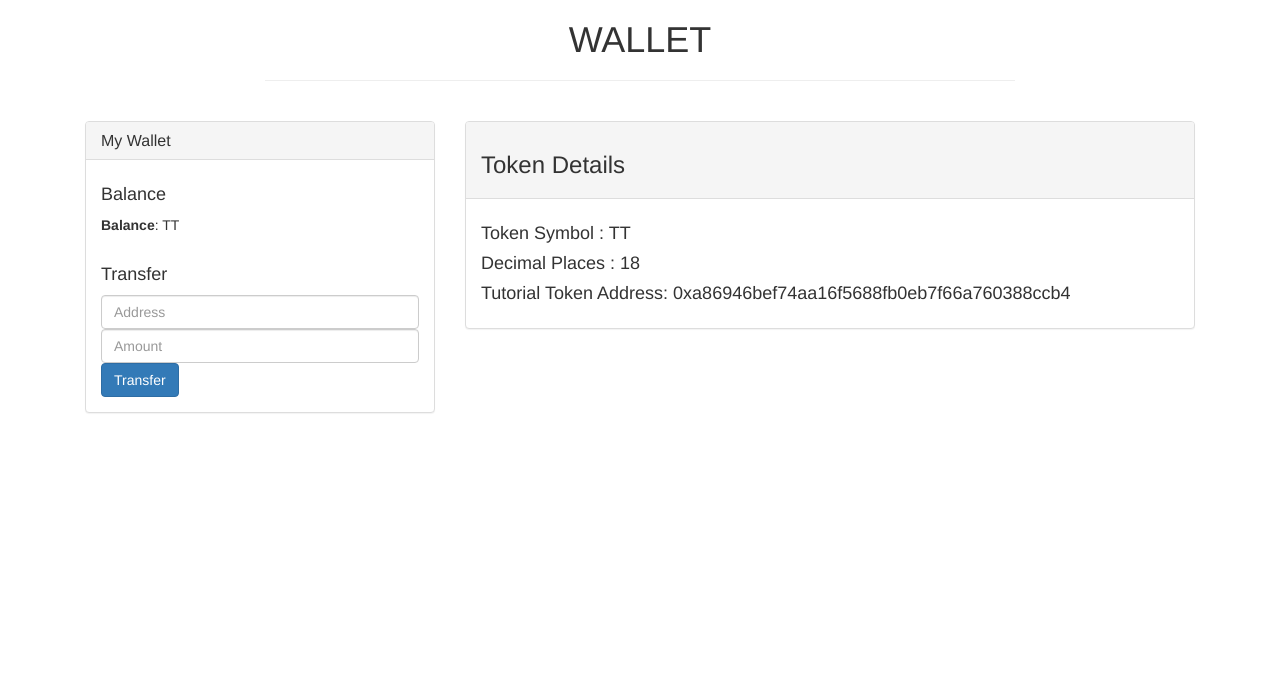
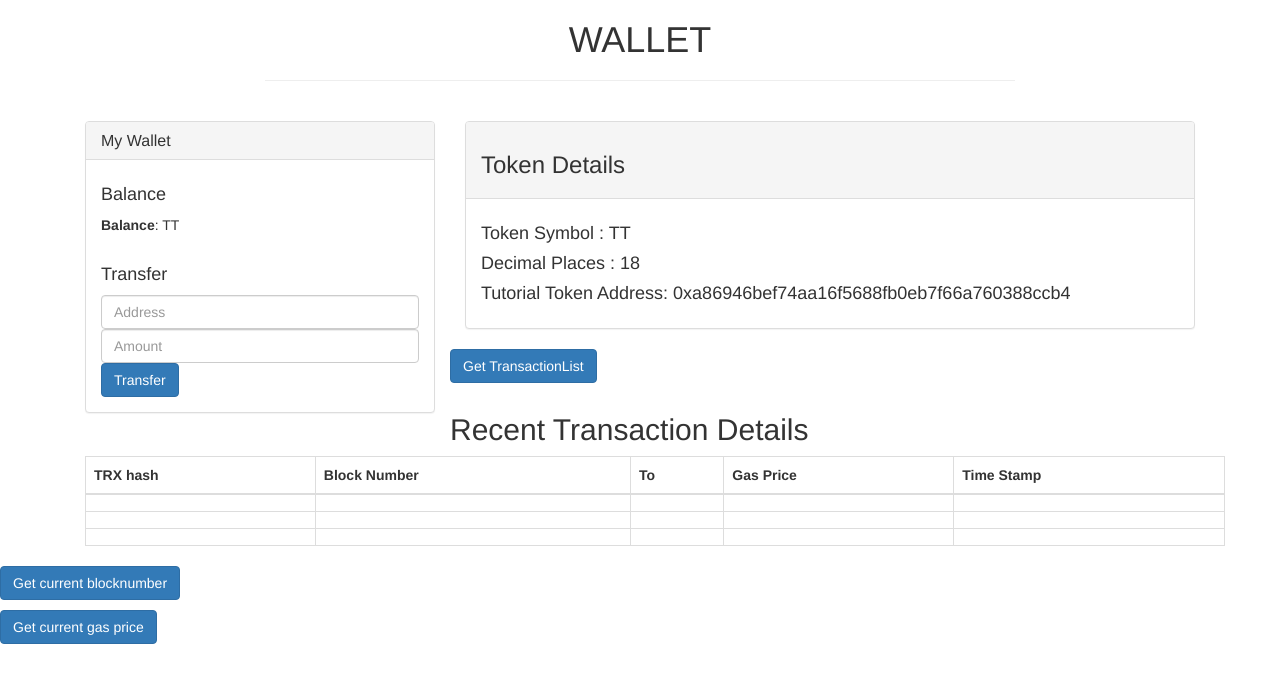
Before and after one commit to sumitpatel93/erc20_wallet, a website: page src/index.html in a window 1280 px wide. Drawn offline with nearby package versions, Linux system fonts and the light colour scheme; no server answers; files whose address does not match are found by name.

Commit message:
recent trx details

```diff
--- a/src/index.html
+++ b/src/index.html
@@ -10,8 +10,7 @@
     <!-- Bootstrap -->
     <link href="css/bootstrap.min.css" rel="stylesheet">
 
-    <!-- HTML5 shim and Respond.js for IE8 support of HTML5 elements and media queries -->
-    <!-- WARNING: Respond.js doesn't work if you view the page via file:// -->
+
     <!--[if lt IE 9]>
       <script src="https://oss.maxcdn.com/html5shiv/3.7.3/html5shiv.min.js"></script>
       <script src="https://oss.maxcdn.com/respond/1.4.2/respond.min.js"></script>
@@ -59,10 +58,124 @@
             </div>
           </div>
       </div>
+<div id="TransactionDetails">
+<button type="button" class="btn btn-primary" onclick="loadXMLDoc()" style="margin-bottom:10px;">Get TransactionList</button>
+   <div class="container">
+  <h2>Recent Transaction Details</h2>
+
+  <table class="table table-bordered">
+    <thead>
+      <tr>
+        <th>TRX hash</th>
+        <th>Block Number</th>
+        <th>To</th>
+
+        <th>Gas Price</th>
+        <th>Time Stamp</th>
+      </tr>
+    </thead>
+    <tbody>
+      <tr>
+        <td><div id="trx1"></div></td>
+        <td><div id="blocknumber1"></div></td>
+        <td><div id="to_1"></div></td>
+        <td><div id="gp_1"></div></td>
+        <td><div id="ts_1"></div></td>
+      </tr>
+      <tr>
+        <td><div id="trx2"></td>
+        <td><div id="blocknumber2"></div></td>
+        <td><div id="to_2"></div></td>
+        <td><div id="gp_2"></div></td>
+        <td><div id="ts_2"></div></td>
+      </tr>
+      <tr>
+        <td><div id="trx3"></td>
+        <td><div id="blocknumber3"></div></td>
+        <td><div id="to_3"></div></td>
+        <td><div id="gp_3"></div></td>
+        <td><div id="ts_3"></div></td>
+      </tr>
+    </tbody>
+  </table>
+</div>
+</div>
+
+
+</div>
+<div id="demo1">
+<button type="button" class="btn btn-primary" onclick="loadXMLDoc1()" style="margin-bottom:10px;">Get current blocknumber</button>
+</div>
+<div id="demo2">
+<button type="button" class="btn btn-primary" onclick="loadXMLDoc2()" style="margin-bottom:1px;">Get current gas price</button>
+</div>
+
+
+
+<script>
+function loadXMLDoc() {
+  var xhr = new XMLHttpRequest();
+
+  xhr.onreadystatechange = function() {
+    if (xhr.readyState == 4 && xhr.status == 200) {
+    var json = JSON.parse(xhr.responseText);
+      document.getElementById("trx1").innerHTML = json.result[1].hash;
+      document.getElementById("trx2").innerHTML = json.result[2].hash;
+      document.getElementById("trx3").innerHTML = json.result[3].hash;
+
+      document.getElementById("blocknumber1").innerHTML = json.result[1].blockNumber;
+      document.getElementById("blocknumber2").innerHTML = json.result[2].blockNumber;
+      document.getElementById("blocknumber3").innerHTML = json.result[3].blockNumber;
+
+      document.getElementById("to_1").innerHTML = json.result[1].to;
+      document.getElementById("to_2").innerHTML = json.result[2].to;
+      document.getElementById("to_3").innerHTML = json.result[3].to;
+
+      document.getElementById("gp_1").innerHTML = json.result[1].gasPrice;
+      document.getElementById("gp_2").innerHTML = json.result[2].gasPrice;
+      document.getElementById("gp_3").innerHTML = json.result[3].gasPrice;
+
+      document.getElementById("ts_1").innerHTML = json.result[1].timeStamp;
+      document.getElementById("ts_2").innerHTML = json.result[2].timeStamp;
+      document.getElementById("ts_3").innerHTML = json.result[3].timeStamp;
+    }
+  };
+  xhr.open("GET", "http://api.etherscan.io/api?module=account&action=txlist&address=0xddbd2b932c763ba5b1b7ae3b362eac3e8d40121a&startblock=1&endblock=99999&sort=asc&apikey= IWFIFMMG91JZBDJUE6XCJUV939PJPU8X7F");
+  xhr.send(null);
+}
+
+
+function loadXMLDoc1() {
+  var xhr = new XMLHttpRequest();
+  xhttp.onreadystatechange = function() {
+    if (this.readyState == 4 && this.status == 200) {
+      var json = JSON.parse(xhr.responseText);
+      document.getElementById("demo1").innerHTML = json.result;
+
+    }
+  };
+  xhr.open("GET", "https://api.etherscan.io/api?module=proxy&action=eth_blockNumber&apikey=IWFIFMMG91JZBDJUE6XCJUV939PJPU8X7F");
+  xhr.send(null);
+}
+
+
+
+function loadXMLDoc2() {
+  var xhttp = new XMLHttpRequest();
+  xhttp.onreadystatechange = function() {
+    if (this.readyState == 4 && this.status == 200) {
+      document.getElementById("demo2	").innerHTML = this.responseText;
+    }
+
+  };
+  xhttp.open("GET", "https://api.etherscan.io/api?module=proxy&action=eth_gasPrice&apikey=IWFIFMMG91JZBDJUE6XCJUV939PJPU8X7F");
+  xhttp.send();
+}
 
 
 
 
+</script>
 
 
     </div>
```
Also changed, not shown: test/test.js (added, +16 -0 lines), README.md, 2 other files.
